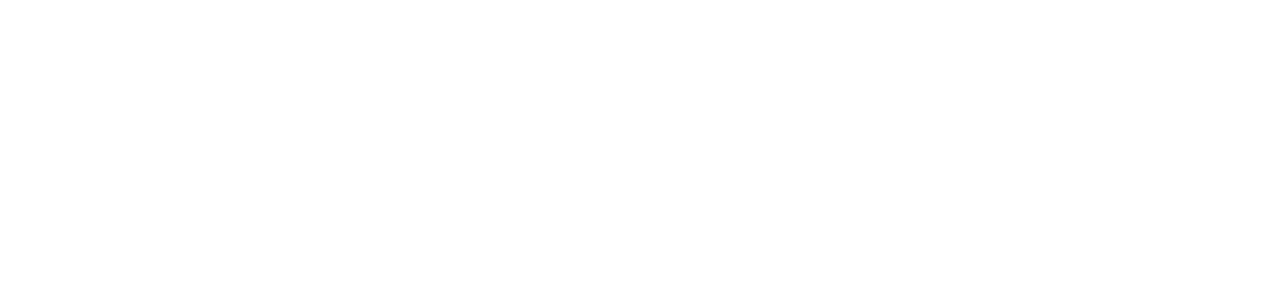
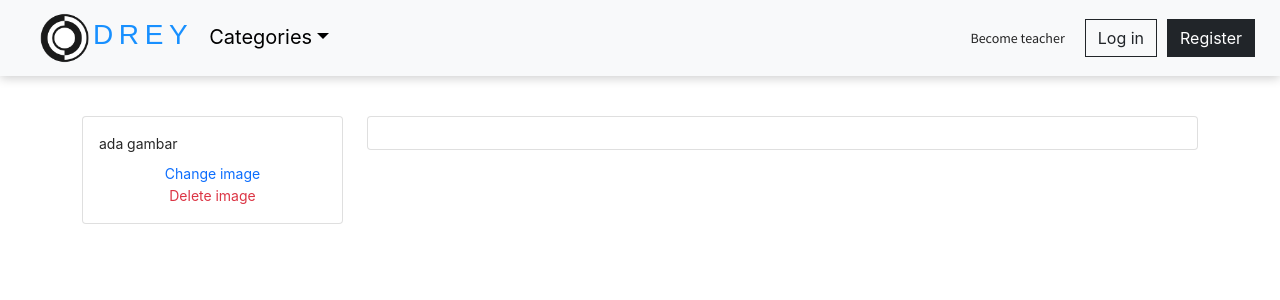
Before and after one commit to ferind07/frontend, a React (Create React App) app: page /myAccount in a window 1280 px wide. Before the commit this address had no page. Shown: the top 300 px of the page. Built offline with nearby package versions, Linux system fonts and the light colour scheme; no server answers; a web font is replaced by a local one.

Commit message:
add myaccount no finish

```diff
--- a/src/App.jsx
+++ b/src/App.jsx
@@ -8,7 +8,7 @@
 import AdminPage from "./pages/AdminPage";
 import InstructorRoutes from "./pages/InstructorRutes";
 import InstructorPage from "./pages/instuctorPage";
-import Agung from "./pages/agung";
+import MyAccount from "./pages/myAccount";
 
 const App = () => {
   return (
@@ -19,11 +19,11 @@
           <Route path="/register" element={<Register />} />
           <Route path="/login" element={<Login />} />
           <Route path="/categories" element={<Categories />} />
-          <Route path="/agung" element={<Agung />} />
           <Route path="/detailInstructor" element={<DetailInstructor />} />
-          <Route path="/instructor/*" element={<InstructorRoutes />} />
+          <Route path="/myAccount" element={<MyAccount />} />
           <Route path="/admin" element={<AdminPage />} />
           <Route path="/instructorPage" element={<InstructorPage />} />
+          <Route path="/instructor/*" element={<InstructorRoutes />} />
         </Routes>
       </BrowserRouter>
     </>
--- a/src/components/Navbar/index.jsx
+++ b/src/components/Navbar/index.jsx
@@ -22,6 +22,7 @@
     notification.info({
       message: "Success logout",
     });
+    navigate("/");
   };
 
   const compLogin = () => {
@@ -81,7 +82,14 @@
         <>
           <MediaQuery minWidth={768}>
             <div className="nav-right">
-              <button className="btn btn-outline-dark">My Account</button>
+              <button
+                className="btn btn-outline-dark"
+                onClick={(e) => {
+                  navigate("/myAccount");
+                }}
+              >
+                My Account
+              </button>
               <button
                 className="btn btn-danger"
                 onClick={(e) => onClickLogout(e)}
@@ -149,36 +157,6 @@
       </Navbar>
     </>
   );
-  // return (
-  //   <>
-  //     <header>
-  //       <nav>
-  //         <div className='nav-logo'>
-  //           <Link to='/' style={{display: 'flex'}}>
-  //             <img src="/asset/image/logo.png" />
-  //             <p className='nav-title'>DREY</p>
-  //           </Link>
-  //           <NavDropdown
-  //             title="Categories"
-  //             className='center'
-  //           >
-  //             <NavDropdown.Item href="/categories">Language</NavDropdown.Item>
-  //             <NavDropdown.Item href="#action/3.2">Cooking</NavDropdown.Item>
-  //             <NavDropdown.Item href="#action/3.3">Sports</NavDropdown.Item>
-  //             <NavDropdown.Item href="#action/3.4">Design</NavDropdown.Item>
-  //             <NavDropdown.Item href="#action/3.5">Programming</NavDropdown.Item>
-  //           </NavDropdown>
-
-  //         </div>
-  //         <div className='nav-right'>
-  //           <p className='center'>Become Teacher</p>
-  //           <button className='btn btn-outline-dark' onClick={(e) => {navigate("/login")}}>Login</button>
-  //           <button className='btn btn-dark' onClick={(e) => {navigate("/register")}}>Register</button>
-  //         </div>
-  //       </nav>
-  //     </header>
-  //   </>
-  // )
 };
 
 export default Navbarr;
--- a/src/pages/Login/index.jsx
+++ b/src/pages/Login/index.jsx
@@ -30,15 +30,27 @@
             message: "Success Login",
             description: response.data.msg,
           });
-          window.localStorage.setItem("token", response.data.token);
-          console.log(response.data);
-          console.log(response.data.role);
+
           if (response.data.role == 2) {
             //instructor login
-            navigate("/instructor");
+            if (response.data.status == 0) {
+              notification.error({
+                message: "User banned",
+              });
+            } else {
+              window.localStorage.setItem("token", response.data.token);
+              navigate("/instructor");
+            }
           } else if (response.data.role == 1) {
             //user login
-            navigate("/");
+            if (response.data.status == 0) {
+              notification.error({
+                message: "User banned",
+              });
+            } else {
+              window.localStorage.setItem("token", response.data.token);
+              navigate("/");
+            }
           } else {
             //admin login
             navigate("/admin");
--- /dev/null
+++ b/src/pages/myAccount/index.css
@@ -0,0 +1,3 @@
+.myaccount {
+  padding-top: 5vh;
+}
--- /dev/null
+++ b/src/pages/myAccount/index.jsx
@@ -0,0 +1,67 @@
+import React, { useState, useEffect } from "react";
+import "./index.css";
+import axios from "axios";
+import Navbarr from "../../components/Navbar";
+import BackendUrl from "../../components/BackendUrl";
+import { Form, Input } from "antd";
+
+function MyAccount() {
+  let [userData, setUserData] = useState({});
+
+  function getInfo() {
+    axios
+      .get(BackendUrl + "/user/getInfo?token=" + localStorage.getItem("token"))
+      .then((response) => {
+        console.log(response.data);
+        setUserData(response.data);
+      })
+      .catch((err) => {
+        console.log(err);
+      });
+  }
+
+  useEffect(() => {
+    getInfo();
+  }, []);
+
+  const userImage = () => {
+    if (userData.image == "") {
+      return <img src="/asset/image/noPic.jpg" width="100%" />;
+    } else {
+      return "ada gambar";
+    }
+  };
+  return (
+    <>
+      <Navbarr />
+      <div className="container myaccount">
+        <div className="row">
+          <div className="col-lg-3 col-md-4">
+            <div className="card">
+              <div className="card-body">
+                {userImage()}
+                <div className="mt-2">
+                  <div className="d-flex justify-content-center">
+                    <a className="text-primary">Change image</a>
+                  </div>
+                  <div className="d-flex justify-content-center">
+                    <a className="text-danger">Delete image</a>
+                  </div>
+                </div>
+              </div>
+            </div>
+          </div>
+          <div className="col-lg-9 col-md-8">
+            <div className="card">
+              <div className="card-body">
+                <Form></Form>
+              </div>
+            </div>
+          </div>
+        </div>
+      </div>
+    </>
+  );
+}
+
+export default MyAccount;
```
Also changed, not shown: public/asset/image/noPic.jpg (added).
